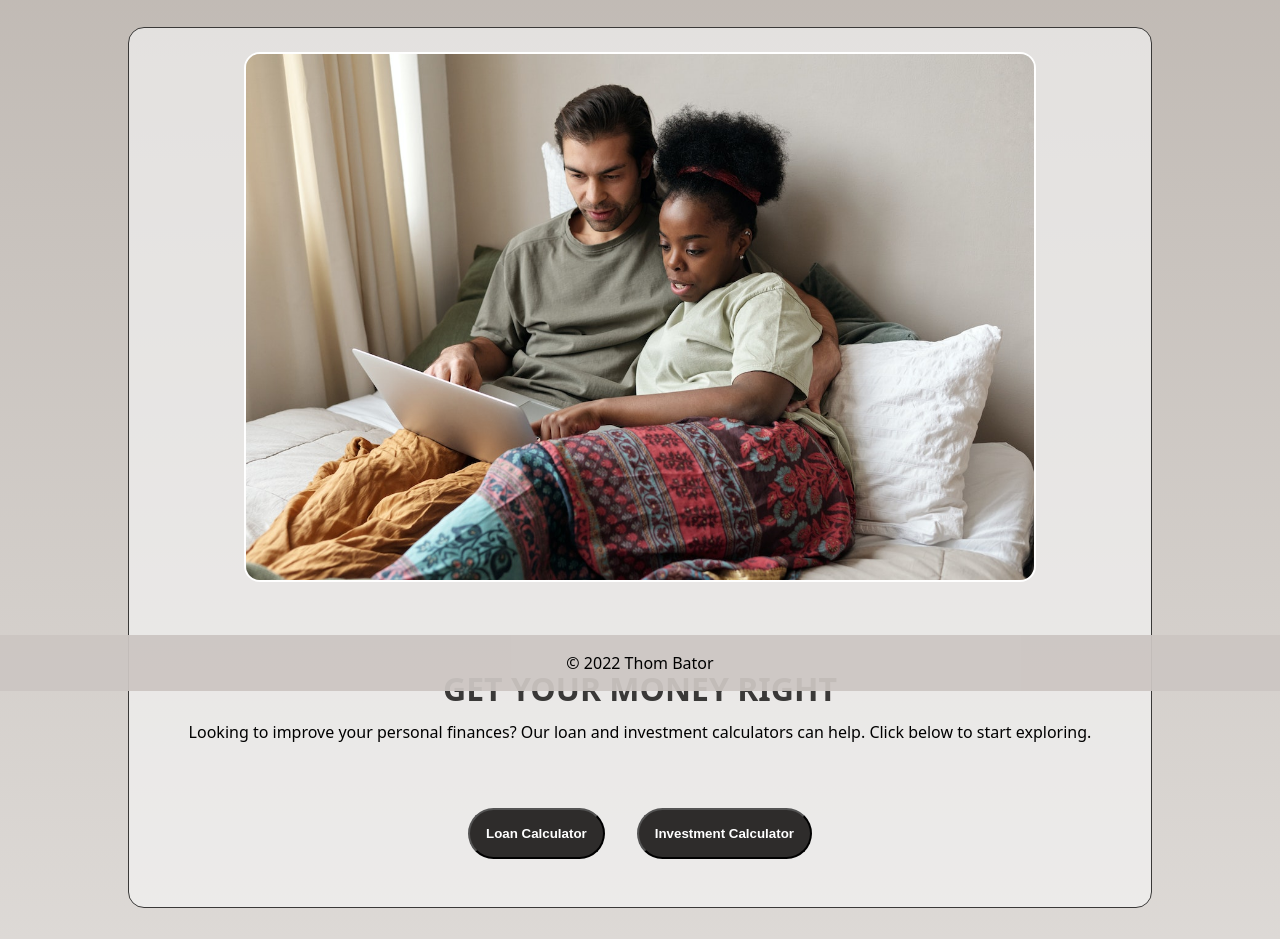
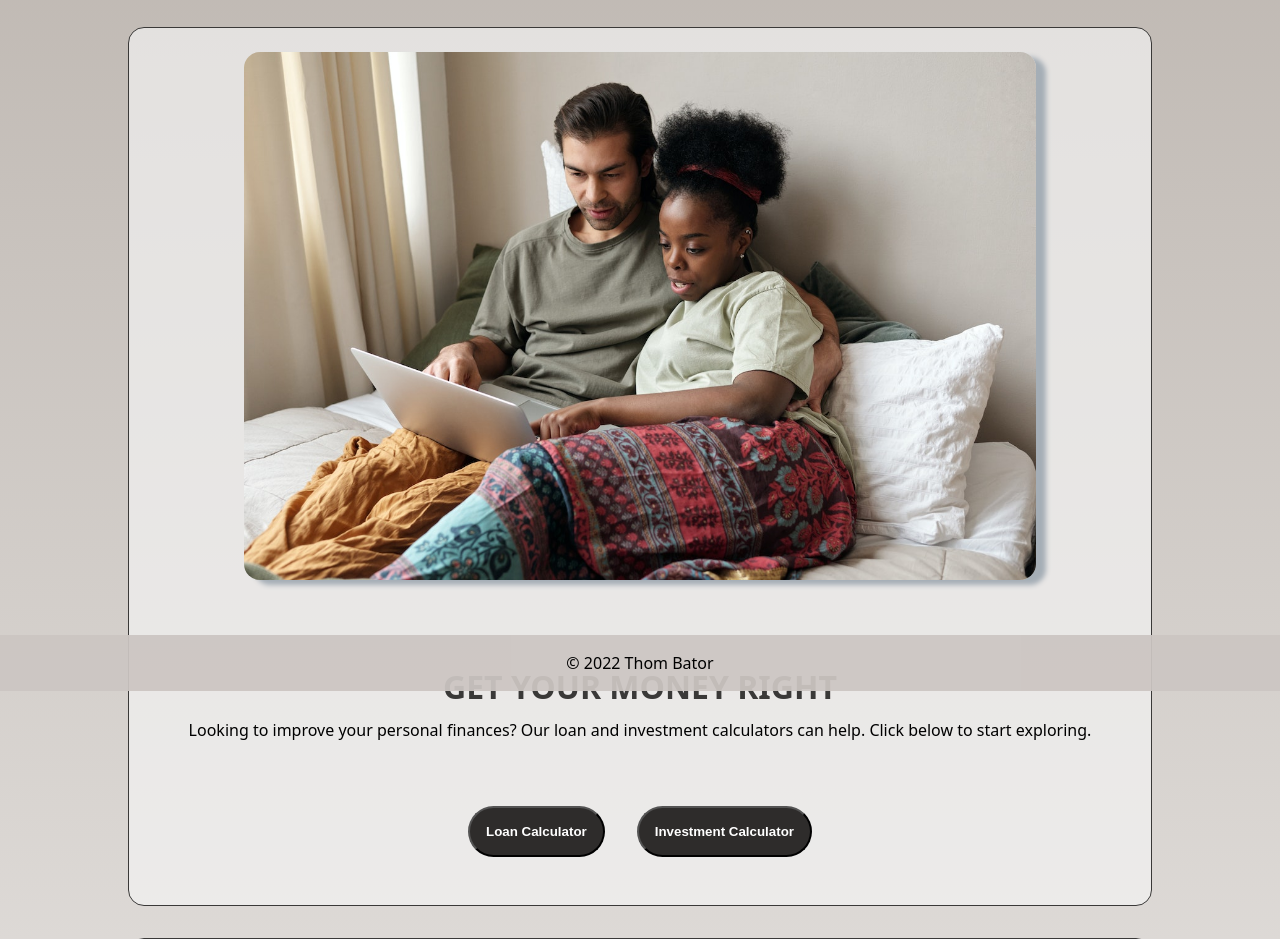
Before and after one commit to ThomBator/financial-calculators, a Flask app: page / in a window 1280 px wide. Shown: the part 109-1048 px from the top of the page. Run offline with Flask 2, Linux system fonts and the light colour scheme.

Commit message:
added drop shadow

```diff
--- a/fincalc/static/style.css
+++ b/fincalc/static/style.css
@@ -50,7 +50,7 @@ main {
 }
 
 .images {
-    border: 2px solid white;
+   box-shadow: 10px 5px 5px #a5aeb6 ;
     border-radius: 1rem;
 }
 .heroP {
```
